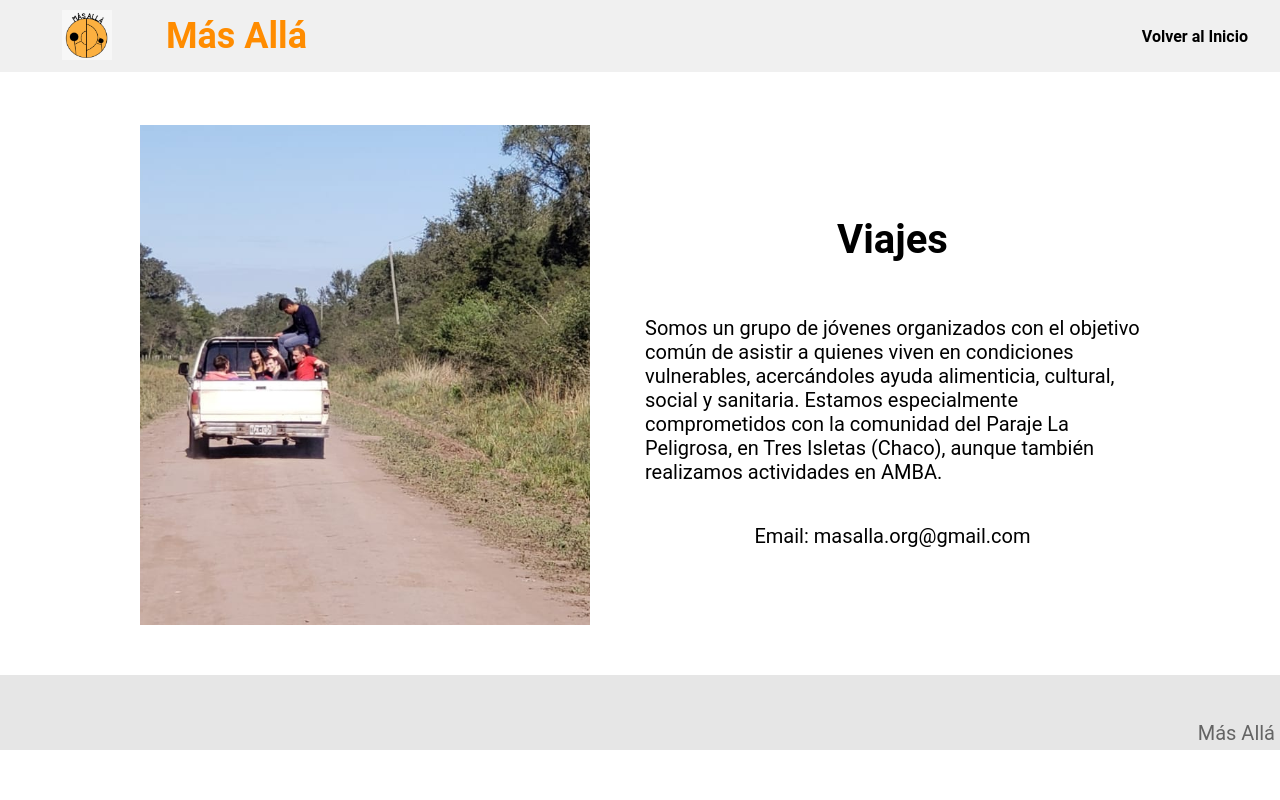
After one commit to luchogabutti/mas-alla, a PHP site: page /viajes.html in a window 1280 px wide. The commit adds this page. Run offline with PHP 8.4, Linux system fonts and the light colour scheme.

Commit message:
uploading next changes

```diff
--- a/estilo.css
+++ b/estilo.css
@@ -61,7 +61,7 @@ header nav {
     display: flex;
     flex-direction: column;
     text-align: center;
-    padding-bottom: px;
+    padding-bottom: 10px;
 }
 
 header img {
@@ -116,7 +116,7 @@ header a:hover {
 
 #somos-masalla .container {
     text-align: center;
-    padding: 200px 12px;
+    padding: 100px 12px;
 }
 
 #somos-masalla a {
@@ -150,9 +150,14 @@ header a:hover {
 }
 
 #nuestras-actividades button {
+    margin-bottom: 10px;
     display: none;
 }
 
+#nuestras-actividades button a{
+    color: white;
+    text-decoration: none;
+}
 .carta:first-child {
     background-image: linear-gradient(0deg, rgba(0,0,0,0.5), rgba(0,0,0,0.5))
     ,url('fotos mas alla/camion.jpg');
@@ -176,8 +181,7 @@ header a:hover {
 
 #Donaciones .container {
     text-align: center;
-    padding: 20px;
-    margin:10px ;
+    padding: 100px 12px;
 }
 
 #Donaciones h2 {
@@ -185,6 +189,7 @@ header a:hover {
 }
 
 #Donaciones li {
+    text-align: center;
     font-weight: bold;
     margin: 10px 0;
     margin-right: 30px;
@@ -270,11 +275,6 @@ header a:hover {
     height: 80vh;
 }
 
-#Final-section button {
-    font-size: 5vw;
-    display: none;
-}
-
 #Final-section h2 {
     font-size: 9vw;
 }
@@ -300,6 +300,25 @@ footer .container {
     justify-content: flex-end;
     align-items: flex-end;
 }
+
+#viajes {
+    background-image: linear-gradient(0deg, rgba(0,0,0,0.8), rgba(0,0,0,0.5)),url('fotos mas alla/camion.jpg');
+    background-size: cover;
+    background-position: center center;
+    display: flex;
+    flex-direction: column;
+    align-items: center;
+    text-align: center;
+    color: white;
+}
+
+#viajes .container{
+    text-align: center;
+    padding: 50px 12px;
+    margin-top: 0;
+}
+
+
 
 @media(min-width:720px ) {
 
@@ -483,12 +502,38 @@ footer .container {
         font-size: 4em;
     }
 
-    #Final-section button {
-        font-size: 2em;
-    }
-
     #footer .container {
         display: flex;
         align-items:flex-start;
     }
+
+    #viajes{
+        background-image: none;
+    }
+
+    #viajes .container {
+        display: flex;
+        justify-content: space-evenly;
+        margin-top: 75px;
+    }
+
+    #viajes .text {
+        width: 50%;
+        text-align: initial;
+        padding-left: 30px;
+        max-width: 600px;
+        display: flex;
+        align-items: center;
+        flex-direction: column;
+        justify-content: center;
+        color: black;
+    }
+
+    #viajes .img-container{
+        background-image: url('fotos mas alla/camion.jpg');
+        background-position: center center;
+        background-size: cover;
+        height: 500px;
+        width: 450px;
+    }
 }
--- /dev/null
+++ b/viajes.html
@@ -0,0 +1,45 @@
+<!DOCTYPE html>
+<html lang="en">
+<head>
+    <meta charset="UTF-8">
+    <meta http-equiv="X-UA-Compatible" content="IE=edge">
+    <meta name="viewport" content="width=device-width, initial-scale=1.0">
+    <title>Viajes-Mas alla</title>
+    <link rel="icon" type="image/jpg" href="fotos mas alla/masalla.jpg">
+    <link rel="stylesheet" href="estilo.css">
+</head>
+<body>
+    <header>
+        <div class="container">
+            <div class="logo">
+                <a href="#hero">
+                   <img src="fotos mas alla/masalla.jpg" alt="">
+                </a>
+               <p class="logo"><a href="#hero">Más Allá</a></p>
+            </div>
+            <nav>
+                <a href="home.html">Volver al Inicio</a>
+            </nav>
+        </div>
+    </header>
+
+    <section id="viajes">
+        <div class="container">
+            <div class="img-container"></div>
+            <div class="text">
+            <h2>Viajes</h2>
+            <p>Somos un grupo de jóvenes organizados con el objetivo común de asistir a quienes viven en condiciones vulnerables, acercándoles ayuda alimenticia, cultural, social y sanitaria. Estamos especialmente comprometidos con la comunidad del Paraje La Peligrosa, en Tres Isletas (Chaco), aunque también realizamos actividades en AMBA.</p>
+            <p>Email: masalla.org@gmail.com</p>
+            </div>
+        </div>
+    </section>
+
+    <footer>
+        <div class="container">
+            <p>Más Allá</p>
+        </div>
+    </footer>
+
+</body>
+
+</html>
```
Also changed, not shown: campanas.html (added, +45 -0 lines), home.html (+4 -5 lines), viandas.html (added, +45 -0 lines).
